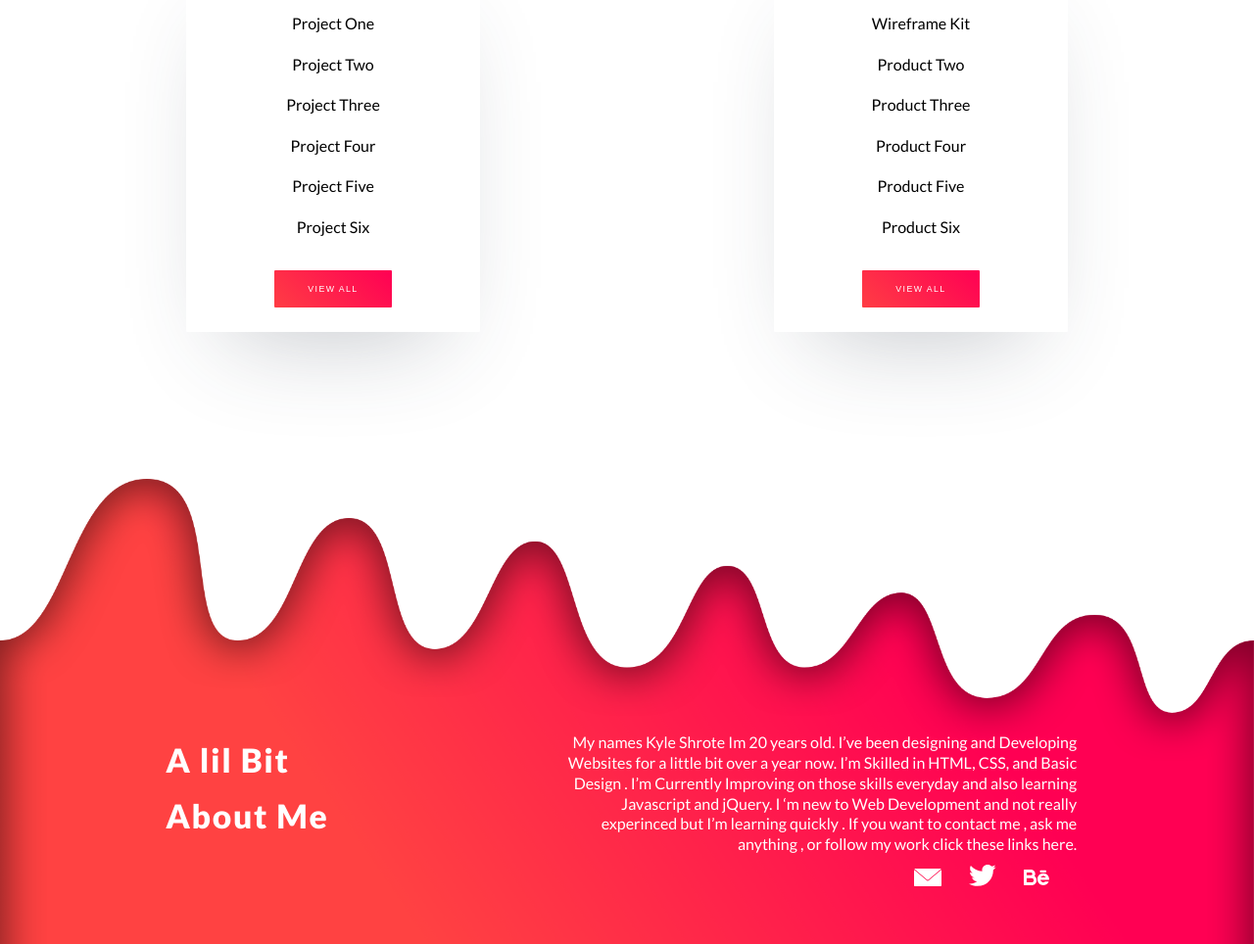
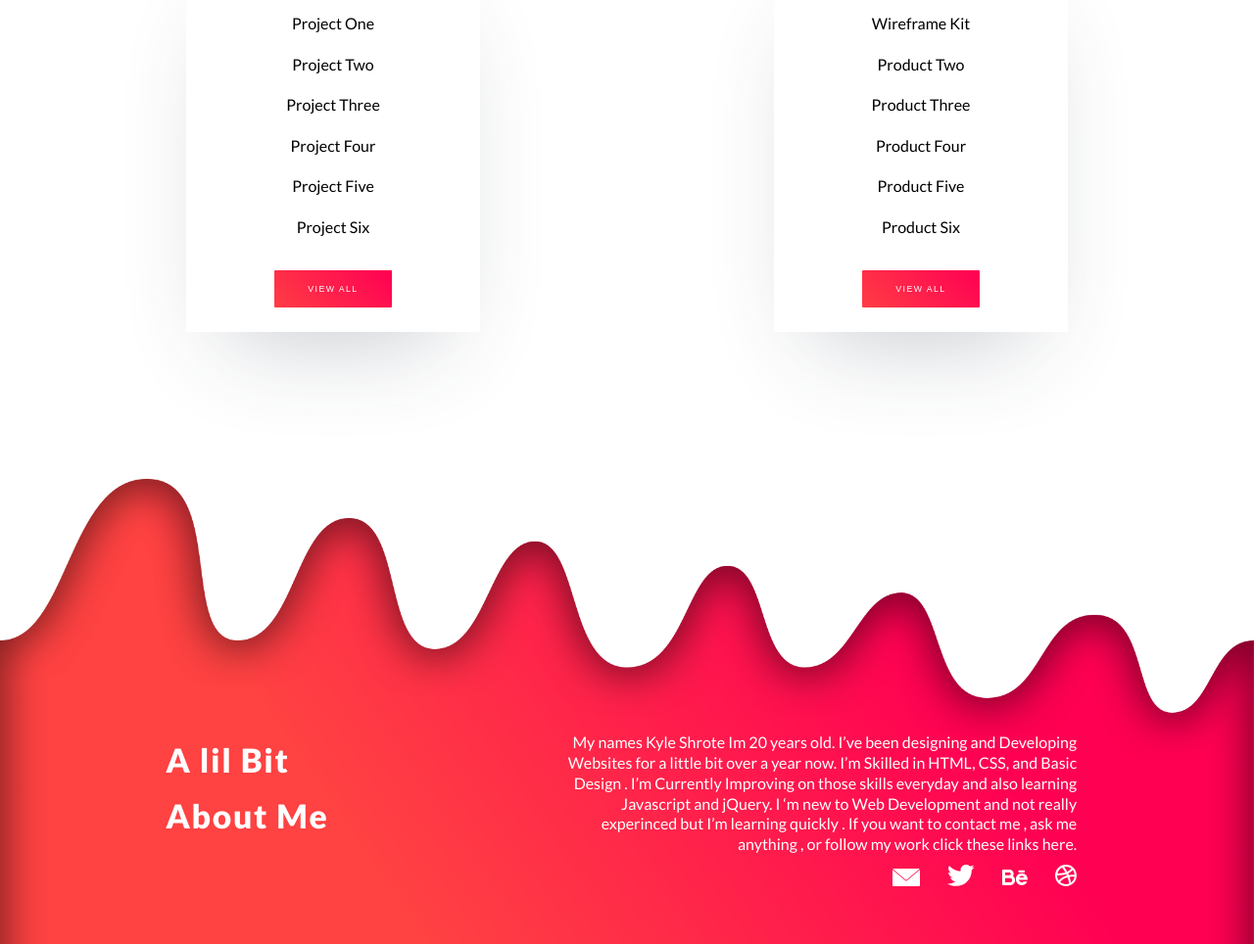
Before and after one commit to KyI3/Portfolio, a plain HTML site: page index.html in a window 1280 px wide. Shown: the part 869-1833 px from the top of the page at 98% size. Drawn offline with Linux system fonts and the light colour scheme.

Commit message:
Update index.html

```diff
--- a/index.html
+++ b/index.html
@@ -72,7 +72,7 @@
                 <li><a href="#"><img src="Mail.svg" alt=""></a></li>
                 <li><a href="#"><img src="twitter.svg" alt=""></a></li>
                 <li><a href="#"><img src="behance.svg" alt=""></a></li>
-                <li><a href="#"><img src="assets/images/dribbble.svg" alt=""></a></li>
+                <li><a href="#"><img src="dribbble.svg" alt=""></a></li>
               </ul>
             </div>
           </div>
```
